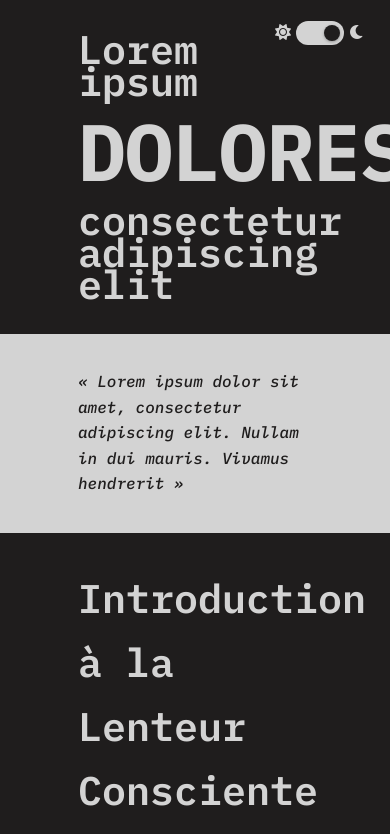
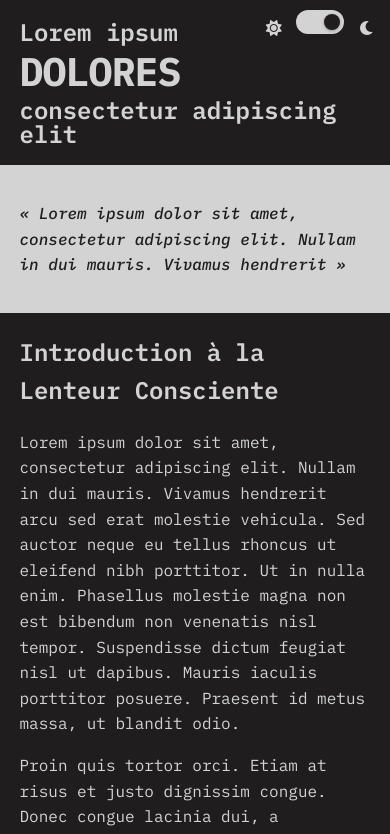
Before and after one commit to Lukahn2501/ramblings, a plain HTML site: page example.html in a window 390 px wide. Shown: the top 834 px of the page. Drawn offline with Linux system fonts and the light colour scheme.

Commit message:
feat: responsive

```diff
--- a/styles.css
+++ b/styles.css
@@ -73,7 +73,7 @@ q {
   transition: background-color 0.3s ease, color 0.3s ease;
 }
 
-.theme-switch-container {
+theme-switch-container {
   position: fixed;
   top: 20px;
   right: 20px;
@@ -145,3 +145,34 @@ a:hover {
 a:active {
   color: rgb(39, 87, 102);
 }
+
+/* Media queries pour les appareils mobiles */
+@media (max-width: 768px) {
+  section,
+  header,
+  footer {
+    padding: 0 5%;
+  }
+
+  .subheader {
+    padding: 5% 5%;
+  }
+
+  h1 {
+    font-size: 40px;
+  }
+
+  h2 {
+    font-size: 24px;
+  }
+
+  header h2 {
+    line-height: 1;
+  }
+
+  .theme-switch-container {
+    position: fixed;
+    top: 10px;
+    right: 10px;
+  }
+}
```
